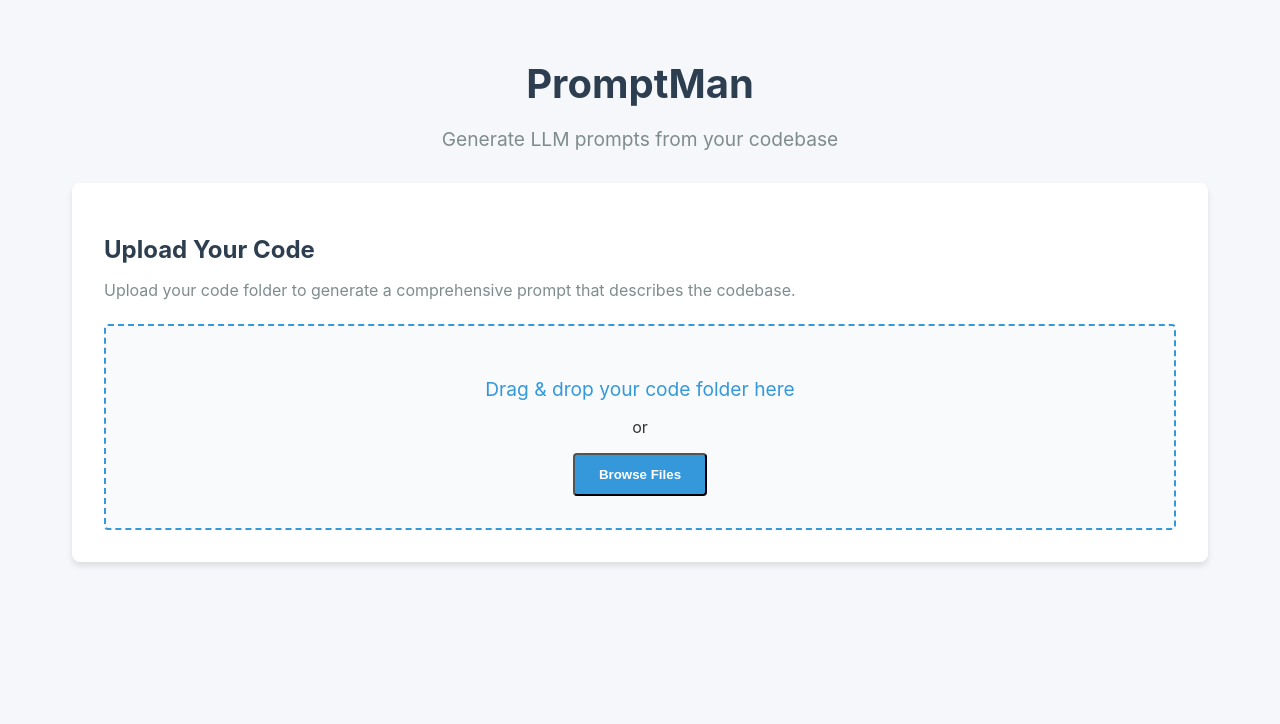
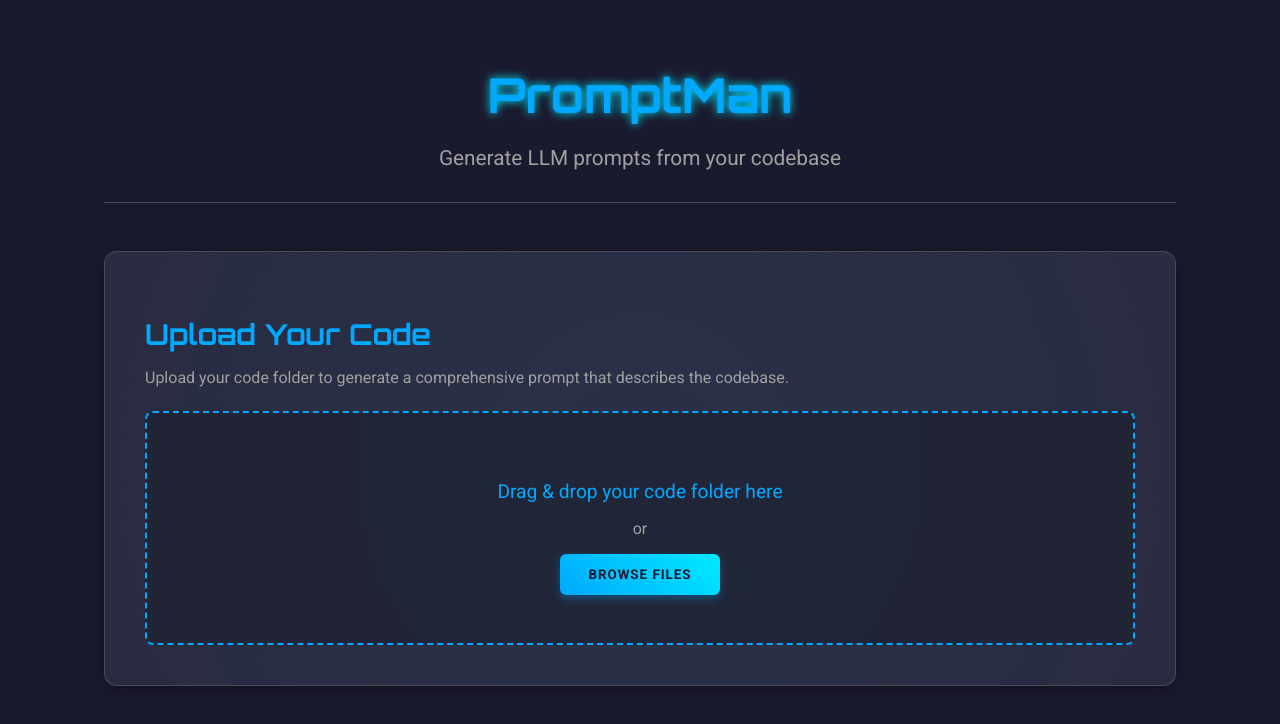
Before and after one commit to GS-GOAT/PromptMan, a React (Create React App) app in the folder frontend/: page / in a window 1280 px wide. Shown: the top 724 px of the page. Built offline with nearby package versions, Linux system fonts and the light colour scheme.

Commit message:
Improv: UI

```diff
--- a/frontend/src/App.css
+++ b/frontend/src/App.css
@@ -1,63 +1,124 @@
+/* frontend/src/App.css - Futuristic UI Revamp */
+
+@import url('https://fonts.googleapis.com/css2?family=Orbitron:wght@400;700&family=Roboto:wght@300;400;700&display=swap');
+
+:root {
+  --primary-color: #00a8ff;
+  --secondary-color: #00eaff;
+  --background-color: #1a1a2e;
+  --card-background: #2a2a3e;
+  --text-color: #e0e0e0;
+  --text-muted: #a0a0a0;
+  --border-color: #4a4a5e;
+  --success-color: #00ffaa;
+  --warning-color: #ffcc00;
+  --error-color: #ff4d4d;
+  --font-primary: 'Orbitron', sans-serif;
+  --font-secondary: 'Roboto', sans-serif;
+}
+
+body {
+  margin: 0;
+  font-family: var(--font-secondary);
+  -webkit-font-smoothing: antialiased;
+  -moz-osx-font-smoothing: grayscale;
+  background-color: var(--background-color);
+  color: var(--text-color);
+}
+
 .app-container {
   max-width: 1200px;
   margin: 0 auto;
-  padding: 2rem;
+  padding: 2rem 4rem;
 }
 
 .app-header {
   text-align: center;
-  margin-bottom: 2rem;
+  margin-bottom: 3rem;
+  border-bottom: 1px solid var(--border-color);
+  padding-bottom: 2rem;
 }
 
 .app-title {
-  font-size: 2.5rem;
-  color: #2c3e50;
+  font-family: var(--font-primary);
+  font-size: 3rem;
+  color: var(--primary-color);
   margin-bottom: 0.5rem;
+  text-shadow: 0 0 10px var(--secondary-color);
 }
 
 .app-subtitle {
-  font-size: 1.2rem;
-  color: #7f8c8d;
-  margin-bottom: 2rem;
+  font-size: 1.3rem;
+  color: var(--text-muted);
+  margin-bottom: 0;
 }
 
-.upload-container {
-  background-color: white;
-  border-radius: 8px;
-  box-shadow: 0 4px 6px rgba(0, 0, 0, 0.1);
-  padding: 2rem;
-  margin-bottom: 2rem;
+.section-container {
+  background-color: var(--card-background);
+  border-radius: 12px;
+  box-shadow: 0 5px 15px rgba(0, 0, 0, 0.3);
+  padding: 2.5rem;
+  margin-bottom: 2.5rem;
+  border: 1px solid var(--border-color);
+  position: relative;
+  overflow: hidden;
 }
 
-.upload-title {
-  font-size: 1.5rem;
-  margin-bottom: 1rem;
-  color: #2c3e50;
+.section-container::before {
+  content: '';
+  position: absolute;
+  top: -50%;
+  left: -50%;
+  width: 200%;
+  height: 200%;
+  background: radial-gradient(circle, rgba(0, 168, 255, 0.1) 0%, rgba(0, 168, 255, 0) 70%);
+  transform: rotate(45deg);
+  z-index: 0;
+  opacity: 0.5;
+  animation: rotate-gradient 10s linear infinite;
 }
 
-.upload-description {
+@keyframes rotate-gradient {
+  from { transform: rotate(0deg); }
+  to { transform: rotate(360deg); }
+}
+
+.section-content {
+  position: relative;
+  z-index: 1;
+}
+
+.section-title {
+  font-family: var(--font-primary);
+  font-size: 1.8rem;
+  margin-bottom: 1rem;
+  color: var(--primary-color);
+}
+
+.section-description {
   margin-bottom: 1.5rem;
-  color: #7f8c8d;
+  color: var(--text-muted);
 }
 
 .drop-zone {
-  border: 2px dashed #3498db;
-  border-radius: 4px;
-  padding: 2rem;
+  border: 2px dashed var(--primary-color);
+  border-radius: 8px;
+  padding: 3rem;
   text-align: center;
   cursor: pointer;
   transition: all 0.3s ease;
-  background-color: #f8fafc;
+  background-color: rgba(0, 0, 0, 0.2);
 }
 
 .drop-zone:hover, .drop-zone.active {
-  border-color: #2980b9;
-  background-color: #eef2f7;
+  border-color: var(--secondary-color);
+  background-color: rgba(0, 168, 255, 0.1);
+  box-shadow: 0 0 15px var(--secondary-color);
 }
 
 .drop-zone-text {
   font-size: 1.2rem;
-  color: #3498db;
+  color: var(--primary-color);
   margin-bottom: 1rem;
 }
 
@@ -65,131 +126,143 @@
   display: none;
 }
 
-.upload-btn {
+.btn {
   display: inline-block;
-  background-color: #3498db;
-  color: white;
-  padding: 0.75rem 1.5rem;
-  border-radius: 4px;
+  background: linear-gradient(45deg, var(--primary-color), var(--secondary-color));
+  color: var(--background-color);
+  padding: 0.8rem 1.8rem;
+  border-radius: 6px;
   font-weight: bold;
+  font-family: var(--font-secondary);
   cursor: pointer;
-  transition: background-color 0.3s ease;
+  transition: all 0.3s ease;
+  border: none;
+  text-transform: uppercase;
+  letter-spacing: 1px;
+  box-shadow: 0 4px 8px rgba(0, 168, 255, 0.3);
 }
 
-.upload-btn:hover {
-  background-color: #2980b9;
+.btn:hover {
+  box-shadow: 0 6px 12px rgba(0, 234, 255, 0.5);
+  transform: translateY(-2px);
+}
+
+.btn-download {
+  background: linear-gradient(45deg, var(--success-color), #00ffdd);
+  box-shadow: 0 4px 8px rgba(0, 255, 170, 0.3);
+}
+
+.btn-download:hover {
+  box-shadow: 0 6px 12px rgba(0, 255, 221, 0.5);
+}
+
+.btn-reset {
+  background: linear-gradient(45deg, var(--warning-color), #ffeb3b);
+  color: #333;
+  box-shadow: 0 4px 8px rgba(255, 204, 0, 0.3);
+}
+
+.btn-reset:hover {
+  box-shadow: 0 6px 12px rgba(255, 235, 59, 0.5);
 }
 
 .files-list {
-  margin-top: 1rem;
-  max-height: 200px;
+  margin-top: 1.5rem;
+  max-height: 150px;
   overflow-y: auto;
-  border: 1px solid #eee;
-  border-radius: 4px;
-  padding: 0.5rem;
+  border: 1px solid var(--border-color);
+  border-radius: 8px;
+  padding: 1rem;
+  background-color: rgba(0, 0, 0, 0.2);
+}
+
+.files-list p {
+  margin-bottom: 0.5rem;
+  font-weight: bold;
+  color: var(--primary-color);
 }
 
 .files-list-item {
-  padding: 0.5rem;
-  border-bottom: 1px solid #eee;
+  padding: 0.5rem 0;
+  border-bottom: 1px solid var(--border-color);
   font-size: 0.9rem;
+  color: var(--text-color);
 }
 
-.status-container {
-  background-color: white;
-  border-radius: 8px;
-  box-shadow: 0 4px 6px rgba(0, 0, 0, 0.1);
-  padding: 2rem;
-  margin-bottom: 2rem;
-}
-
-.status-title {
-  font-size: 1.5rem;
-  margin-bottom: 1rem;
-  color: #2c3e50;
+.files-list-item:last-child {
+  border-bottom: none;
 }
 
 .status-card {
-  padding: 1rem;
-  border-radius: 4px;
+  padding: 1.5rem;
+  border-radius: 8px;
   margin-bottom: 1rem;
-  background-color: #f8fafc;
-  border-left: 4px solid #3498db;
+  background-color: rgba(0, 0, 0, 0.1);
+  border-left: 5px solid var(--primary-color);
+  transition: border-color 0.3s ease;
 }
 
 .status-card.uploading {
-  border-left-color: #f39c12;
+  border-left-color: var(--warning-color);
 }
 
 .status-card.processing {
-  border-left-color: #3498db;
+  border-left-color: var(--primary-color);
 }
 
 .status-card.completed {
-  border-left-color: #2ecc71;
+  border-left-color: var(--success-color);
 }
 
 .status-card.failed {
-  border-left-color: #e74c3c;
+  border-left-color: var(--error-color);
 }
 
 .status-label {
   font-weight: bold;
   text-transform: uppercase;
-  font-size: 0.8rem;
+  font-size: 0.9rem;
   letter-spacing: 1px;
-  color: #7f8c8d;
+  color: var(--text-muted);
   margin-bottom: 0.5rem;
 }
 
 .status-text {
-  font-size: 1rem;
-  color: #2c3e50;
+  font-size: 1.1rem;
+  color: var(--text-color);
+  font-weight: bold;
 }
 
 .status-error {
-  color: #e74c3c;
-  margin-top: 0.5rem;
-  font-size: 0.9rem;
+  color: var(--error-color);
+  margin-top: 0.8rem;
+  font-size: 1rem;
   white-space: pre-wrap;
-}
-
-.download-btn {
-  display: inline-block;
-  background-color: #2ecc71;
-  color: white;
-  padding: 0.75rem 1.5rem;
+  background-color: rgba(255, 77, 77, 0.1);
+  padding: 0.5rem;
   border-radius: 4px;
-  font-weight: bold;
-  cursor: pointer;
-  transition: background-color 0.3s ease;
-  text-decoration: none;
-  margin-top: 1rem;
-}
-
-.download-btn:hover {
-  background-color: #27ae60;
 }
 
 .progress-container {
   width: 100%;
-  background-color: #f1f1f1;
+  background-color: rgba(255, 255, 255, 0.1);
   border-radius: 4px;
   margin: 1rem 0;
-  height: 8px;
+  height: 10px;
   overflow: hidden;
 }
 
 .progress-bar {
   height: 100%;
-  background-color: #3498db;
+  background: linear-gradient(90deg, var(--primary-color), var(--secondary-color));
   transition: width 0.3s ease;
+  border-radius: 4px;
 }
 
 @keyframes pulse {
-  0% { opacity: 0.6; }
-  50% { opacity: 1; }
-  100% { opacity: 0.6; }
+  0% { opacity: 0.7; transform: scale(1); }
+  50% { opacity: 1; transform: scale(1.02); }
+  100% { opacity: 0.7; transform: scale(1); }
 }
 
 .pulse {
@@ -197,20 +270,38 @@
 }
 
 .btn-disabled {
-  opacity: 0.6;
+  opacity: 0.5;
   cursor: not-allowed;
+  box-shadow: none;
+  background: var(--border-color);
+}
+
+.btn-disabled:hover {
+  transform: none;
+}
+
+.job-id-display {
+  margin-top: 1rem;
+  font-size: 0.8rem;
+  color: var(--text-muted);
+  word-break: break-all;
 }
 
 @media (max-width: 768px) {
   .app-container {
-    padding: 1rem;
+    padding: 1rem 2rem;
   }
 
   .app-title {
-    font-size: 2rem;
+    font-size: 2.5rem;
   }
 
-  .upload-container, .status-container {
+  .section-container {
     padding: 1.5rem;
   }
+
+  .btn {
+    padding: 0.7rem 1.5rem;
+    font-size: 0.9rem;
+  }
 }
--- a/frontend/src/App.js
+++ b/frontend/src/App.js
@@ -184,9 +184,10 @@ function App() {
         <p className="app-subtitle">Generate LLM prompts from your codebase</p>
       </header>
 
-      <section className="upload-container">
-        <h2 className="upload-title">Upload Your Code</h2>
-        <p className="upload-description">
+      <section className="section-container">
+        <div className="section-content">
+          <h2 className="section-title">Upload Your Code</h2>
+          <p className="section-description">
             Upload your code folder to generate a comprehensive prompt that describes the codebase.
           </p>
 
@@ -200,8 +201,8 @@ function App() {
                 onClick={handleBrowseClick}
               >
                 <p className="drop-zone-text">Drag & drop your code folder here</p>
-              <p>or</p>
-              <button className="upload-btn">Browse Files</button>
+                <p style={{color: 'var(--text-muted)'}}>or</p>
+                <button className="btn">Browse Files</button>
                 <input
                   type="file"
                   ref={fileInputRef}
@@ -231,7 +232,7 @@ function App() {
 
                   <div style={{ marginTop: '1rem', textAlign: 'center' }}>
                     <button
-                    className={`upload-btn ${isUploading ? 'btn-disabled' : ''}`}
+                      className={`btn ${isUploading ? 'btn-disabled' : ''}`}
                       onClick={handleUpload}
                       disabled={isUploading}
                     >
@@ -242,23 +243,27 @@ function App() {
               )}
             </>
           )}
+        </div>
       </section>
 
       {error && (
-        <div className="status-container">
+        <section className="section-container">
+          <div className="section-content">
             <div className="status-card failed">
               <div className="status-label">Error</div>
               <div className="status-error">{error}</div>
-            <button className="upload-btn" onClick={handleReset} style={{ marginTop: '1rem' }}>
+              <button className="btn btn-reset" onClick={handleReset} style={{ marginTop: '1rem' }}>
                 Start Over
               </button>
             </div>
           </div>
+        </section>
       )}
 
       {jobId && (
-        <section className="status-container">
-          <h2 className="status-title">Processing Status</h2>
+        <section className="section-container">
+          <div className="section-content">
+            <h2 className="section-title">Processing Status</h2>
 
             <div className={`status-card ${jobStatus?.status || 'uploading'}`}>
               <div className="status-label">Status</div>
@@ -282,20 +287,21 @@ function App() {
               )}
 
               {jobStatus?.status === 'completed' && (
-              <button className="download-btn" onClick={handleDownload}>
+                <button className="btn btn-download" onClick={handleDownload} style={{ marginTop: '1rem' }}>
                   Download Result
                 </button>
               )}
 
               {(jobStatus?.status === 'completed' || jobStatus?.status === 'failed') && (
-              <button className="upload-btn" onClick={handleReset} style={{ marginTop: '1rem', marginLeft: '0.5rem' }}>
+                <button className="btn btn-reset" onClick={handleReset} style={{ marginTop: '1rem', marginLeft: '0.5rem' }}>
                   Start New Job
                 </button>
               )}
             </div>
 
-          <div style={{ marginTop: '1rem', fontSize: '0.8rem', color: '#7f8c8d' }}>
+            <div className="job-id-display">
               Job ID: {jobId}
+            </div>
           </div>
         </section>
       )}
```
Also changed, not shown: 1 other file (tests, documents, lock files or other folders). Lines whose indentation alone changed are shown as unchanged.
